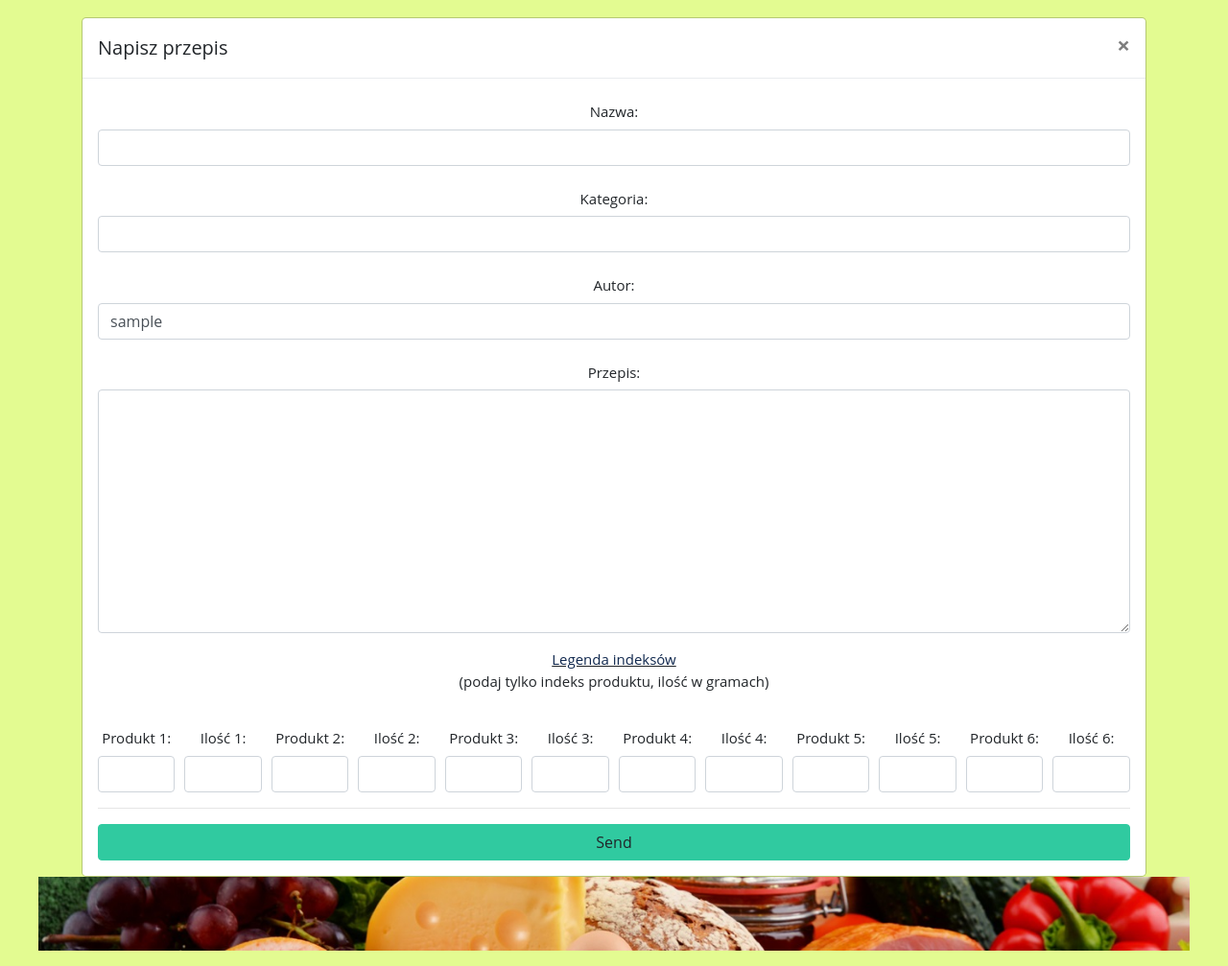
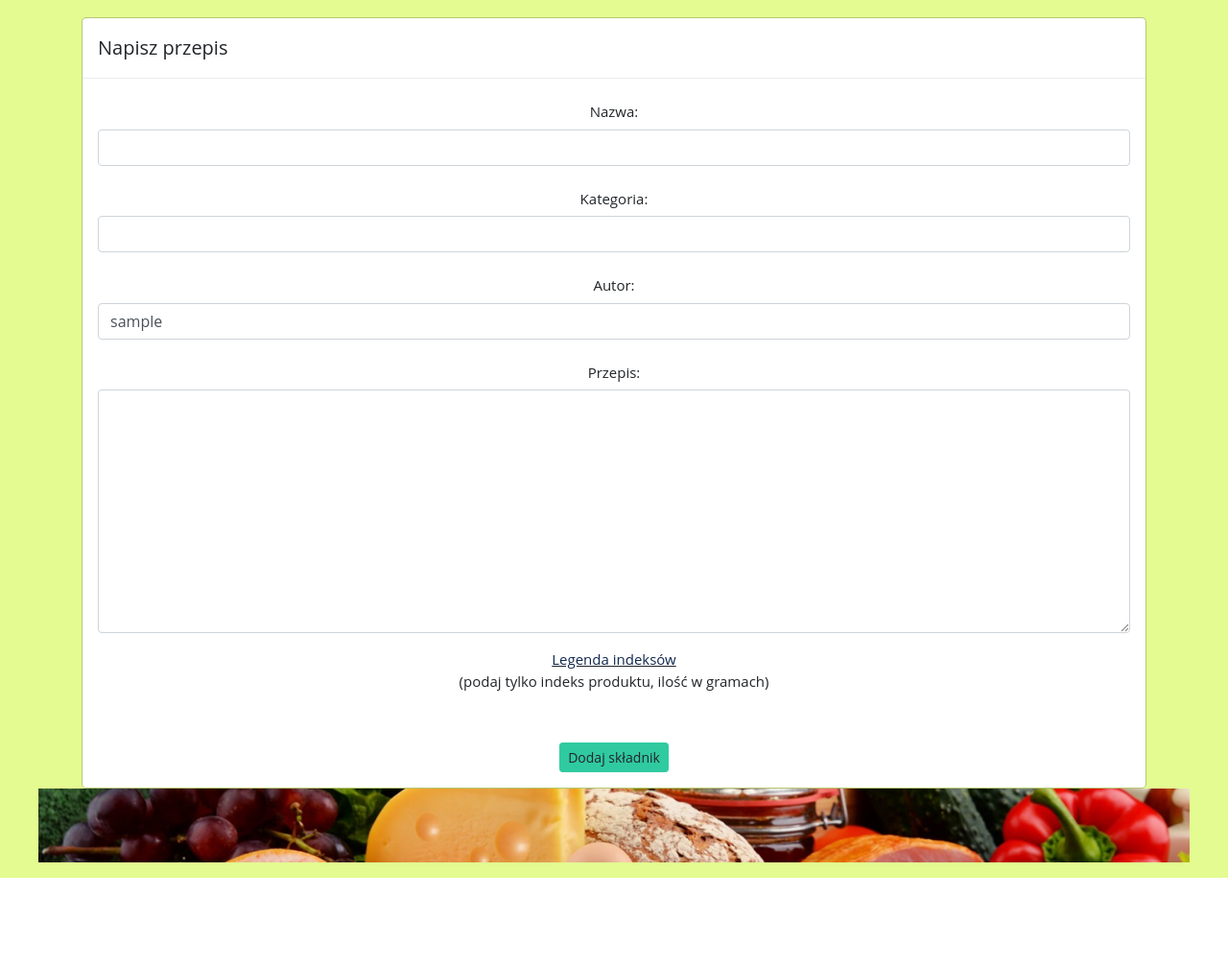
Before and after one commit to jacektessen/dietapp, a Django app: page /przepisy/recipe_form in a window 1280 px wide. Shown: the part 109-1116 px from the top of the page at 96% size. After the commit the page ends 1024 px from the top, so only its background shows below. Run offline with Django 3.2, Linux system fonts and the light colour scheme; the visitor is signed in with stand-in values (Sample User, id 1); some libraries are stand-ins or nearby versions.

Commit message:
Recipes model uses Many-to-many relationships

```diff
--- a/dietapp/settings.py
+++ b/dietapp/settings.py
@@ -49,6 +49,8 @@ INSTALLED_APPS = [
     'django.contrib.humanize',
     'rest_framework',
     'comments.apps.CommentsConfig',
+    'multiselectfield',
+
 ]
 
 MIDDLEWARE = [
--- a/my_test/urls.py
+++ b/my_test/urls.py
@@ -5,5 +5,5 @@ from . import views
 urlpatterns = [
     path('test_recipes', views.test_fill, name='test_recipes'),
     path('test_form', views.test_form, name='test_form'),
-    #path('<int:recipe_id>', views.recipe, name='recipe'),
+#     #path('<int:recipe_id>', views.recipe, name='recipe'),
 ]
--- a/recipes/choices.py
+++ b/recipes/choices.py
@@ -1,5 +1,5 @@
 recipe_kcal_choices = {
-   'very low'   : 'do 50',
+   'very_low'   : 'do 50',
    'low'        : '50-150',
    'medium'     : '150-300',
    'quite_high' : '300-500',
@@ -8,9 +8,9 @@ recipe_kcal_choices = {
 }
 
 recipe_category_choices = {
-    'śniadanie': 'śniadanie',
+    'sniadanie': 'śniadanie',
     'lunch': 'lunch',
-    'przekąska': 'przekąska',
+    'przekaska': 'przekąska',
     'obiad': 'obiad',
     'kolacja': 'kolacja',
     'deser': 'deser',
--- a/recipes/urls.py
+++ b/recipes/urls.py
@@ -7,6 +7,8 @@ urlpatterns = [
     path('<int:recipe_id>', views.recipe, name='recipe'),
     path('recipe_form', views.recipe_form, name='recipe_form'),
     path('add_recipe', views.add_recipe, name='add_recipe'),
+    path('add_products_to_recipe', views.add_products_to_recipe, name='add_products_to_recipe'),
+    path('add_recipe_finish', views.add_recipe_finish, name='add_recipe_finish'),
     path('legend', views.legend, name='legend'),
     path('search1', views.search1, name='search1'), # Wyszukiwarka przepisów
 ]
--- a/recipes/views.py
+++ b/recipes/views.py
@@ -4,12 +4,12 @@ from django.core.paginator import EmptyPage, PageNotAnInteger, Paginator
 from django.contrib import messages #, auth
 from django.db.models import Q
 
-from .models import Recipes
+from .models import Recipes, Ingredients
 from products.models import Products
 from .choices import recipe_kcal_choices, recipe_category_choices
 
 def index(request):
-    recipes = Recipes.objects.all()
+    recipes = Recipes.objects.order_by('-recipe_date')
 
     paginator = Paginator(recipes, 25)
     page = request.GET.get('page')
@@ -25,68 +25,33 @@ def index(request):
 
 def recipe(request, recipe_id):
     recipe = Recipes.objects.get(id = recipe_id)
+    products = Ingredients.objects.all().filter(recipe_id=recipe_id)
 
-    amt_1 = recipe.ingredient_1 / 100
-    amt_2 = recipe.ingredient_2 / 100
-    amt_3 = recipe.ingredient_3 / 100
-    amt_4 = recipe.ingredient_4 / 100
-    amt_5 = recipe.ingredient_5 / 100
-    amt_6 = recipe.ingredient_6 / 100
+    total_kcal = total_protein = total_fat = total_carbo = total_fibre = 0
 
-    kcal_1 = recipe.product_1.kcal
-    kcal_2 = recipe.product_2.kcal
-    kcal_3 = recipe.product_3.kcal
-    kcal_4 = recipe.product_4.kcal
-    kcal_5 = recipe.product_5.kcal
-    kcal_6 = recipe.product_6.kcal
-
-    total_kcal = ((kcal_1 * amt_1) + (kcal_2 * amt_2) + (kcal_3 * amt_3) + (kcal_4 * amt_4) + (kcal_5 * amt_5) + (kcal_6 * amt_6))
+    for kcal in products:
+        total_kcal += (float(kcal.product.kcal) * float(kcal.ingredient)) / 100
     total_kcal = round(total_kcal, 1)
 
-    protein_1 = float(recipe.product_1.protein)
-    protein_3 = float(recipe.product_3.protein)
-    protein_2 = float(recipe.product_2.protein)
-    protein_4 = float(recipe.product_4.protein)
-    protein_5 = float(recipe.product_5.protein)
-    protein_6 = float(recipe.product_6.protein)
+    for protein in products:
+        total_protein += (float(protein.product.protein) * float(protein.ingredient)) / 100
+    total_protein = round(total_protein, 1)
 
-    total_protein_p = ((protein_1 * amt_1) + (protein_2 * amt_2) + (protein_3 * amt_3) + (protein_4 * amt_4) + (protein_5 * amt_5) + (protein_6 * amt_6))
-    total_protein = round(total_protein_p, 1)
+    for fat in products:
+        total_fat += (float(fat.product.fat) * float(fat.ingredient)) / 100
+    total_fat = round(total_fat, 1)
 
-    fat_1 = float(recipe.product_1.fat)
-    fat_3 = float(recipe.product_3.fat)
-    fat_2 = float(recipe.product_2.fat)
-    fat_4 = float(recipe.product_4.fat)
-    fat_5 = float(recipe.product_5.fat)
-    fat_6 = float(recipe.product_6.fat)
+    for carbo in products:
+        total_carbo += (float(carbo.product.carbo) * float(carbo.ingredient)) / 100
+    total_carbo = round(total_carbo, 1)
 
-    total_fat_p = ((fat_1 * amt_1) + (fat_2 * amt_2) + (fat_3 * amt_3) + (fat_4 * amt_4) + (fat_5 * amt_5) + (fat_6 * amt_6))
-    total_fat = round(total_fat_p, 1)
-
-    carbo_1 = float(recipe.product_1.carbo)
-    carbo_3 = float(recipe.product_3.carbo)
-    carbo_2 = float(recipe.product_2.carbo)
-    carbo_4 = float(recipe.product_4.carbo)
-    carbo_5 = float(recipe.product_5.carbo)
-    carbo_6 = float(recipe.product_6.carbo)
-
-    total_carbo_p = ((carbo_1 * amt_1) + (carbo_2 * amt_2) + (carbo_3 * amt_3) + (carbo_4 * amt_4) + (carbo_5 * amt_5) + (carbo_6 * amt_6))
-    total_carbo = round(total_carbo_p, 1)
-
-    fibre_1 = float(recipe.product_1.fibre)
-    fibre_3 = float(recipe.product_3.fibre)
-    fibre_2 = float(recipe.product_2.fibre)
-    fibre_4 = float(recipe.product_4.fibre)
-    fibre_5 = float(recipe.product_5.fibre)
-    fibre_6 = float(recipe.product_6.fibre)
-
-    total_fibre_p = ((fibre_1 * amt_1) + (fibre_2 * amt_2) + (fibre_3 * amt_3) + (fibre_4 * amt_4) + (fibre_5 * amt_5) + (fibre_6 * amt_6))
-    total_fibre = round(total_fibre_p, 1)
-
-
+    for fibre in products:
+        total_fibre += (float(fibre.product.fibre) * float(fibre.ingredient)) / 100
+    total_fibre = round(total_fibre, 1)
 
     context = {
         'recipe': recipe,
+        'products': products,
         'total_kcal': total_kcal,
         'total_protein': total_protein,
         'total_fat': total_fat,
@@ -106,77 +71,97 @@ def add_recipe(request):
         author = request.POST['author']
         user_id = request.POST['user_id']
         description = request.POST['description']
-        product_1_id = request.POST['product_1_id']
-        ingredient_1 = request.POST['ingredient_1']
-        product_2_id = request.POST['product_2_id']
-        ingredient_2 = request.POST['ingredient_2']
-        product_3_id = request.POST['product_3_id']
-        ingredient_3 = request.POST['ingredient_3']
-        product_4_id = request.POST['product_4_id']
-        ingredient_4 = request.POST['ingredient_4']
-        product_5_id = request.POST['product_5_id']
-        ingredient_5 = request.POST['ingredient_5']
-        product_6_id = request.POST['product_6_id']
-        ingredient_6 = request.POST['ingredient_6']
+
         # photo_main = request.POST['photo_main']
-        # recipe_date = request.POST['recipe_date']
 
-        if product_1_id == '':
-            product_1_id = 1
-            ingredient_1 = 0
-        if product_2_id == '':
-            product_2_id = 1
-            ingredient_2 = 0
-        if product_3_id == '':
-            product_3_id = 1
-            ingredient_3 = 0
-        if product_4_id == '':
-            product_4_id = 1
-            ingredient_4 = 0
-        if product_5_id == '':
-            product_5_id = 1
-            ingredient_5 = 0
-        if product_6_id == '':
-            product_6_id = 1
-            ingredient_6 = 0
-
-        #  Check if recipe exist already
+        # Check if recipe exist already
         exist_name = Recipes.objects.all().filter(name=name)
         exist_description = Recipes.objects.all().filter(description=description)
+
         if exist_name:
             messages.error(request, 'Przepis o takiej nazwie już istnieje')
+
             return redirect('recipe_form')
+
         if exist_description:
             messages.error(request, 'Identyczny przepis już istnieje')
+
             return redirect('recipe_form')
 
 
-        send = Recipes(
+        send_part_1 = Recipes(
             name=name,
             category=category,
             author=author,
             user_id=user_id,
             description=description,
-            product_1_id=product_1_id,
-            ingredient_1=ingredient_1,
-            product_2_id=product_2_id,
-            ingredient_2=ingredient_2,
-            product_3_id=product_3_id,
-            ingredient_3=ingredient_3,
-            product_4_id=product_4_id,
-            ingredient_4=ingredient_4,
-            product_5_id=product_5_id,
-            ingredient_5=ingredient_5,
-            product_6_id=product_6_id,
-            ingredient_6=ingredient_6,
-            # photo_main=photo_main,
-            # recipe_date=recipe_date,
         )
 
-        send.save()
+        send_part_1.save()
+
+        recipe_id = send_part_1.pk
+
+        context = {
+            'recipe_id': recipe_id,
+            'name': name,
+            'category': category,
+            'description': description,
+        }
+
+        return render(request, 'products/recipe_form_add_products.html', context)
+
+
+def add_products_to_recipe(request):
+
+    if request.method == 'POST':
+        product_id = request.POST['product_id']
+        ingredient = request.POST['ingredient']
+        recipe_id = request.POST['recipe_id']
+
+        name = request.POST['name']
+        category = request.POST['category']
+        author = request.POST['author']
+        user_id = request.POST['user_id']
+        description = request.POST['description']
+
+        send_part_2 = Ingredients(
+            product_id = product_id,
+            ingredient = ingredient,
+            recipe_id = recipe_id
+        )
+
+        send_part_2.save()
+
+        part_2 = Ingredients.objects.all().filter(recipe_id=recipe_id)
+
+        context = {
+            'part_2': part_2,
+            'name': name,
+            'category': category,
+            'description': description,
+            'recipe_id': recipe_id
+        }
+
+        return render(request, 'products/recipe_form_add_products.html', context)
+
+def add_recipe_finish(request):
+    if request.method == 'POST':
+        product_id = request.POST['product_id']
+        ingredient = request.POST['ingredient']
+        recipe_id = request.POST['recipe_id']
+
+        send_part_2 = Ingredients(
+            product_id = product_id,
+            ingredient = ingredient,
+            recipe_id = recipe_id
+        )
+
+        send_part_2.save()
 
         messages.success(request, 'Twój przepis został dodany. Dziękuję!!!')
+
         return redirect('recipes')
+
 
 def legend(request):
     queryset_list = Products.objects.all()
@@ -212,9 +197,6 @@ def search1(request):
                                                 Q(product_5_id=keywords_products) |
                                                 Q(product_6_id=keywords_products)
                                                 )
-        # dlaczego poniższe nie działa???
-        # if queryset_list is None:
-        #     queryset_list = queryset_list.filter(product_2_id=keywords_products)
 
     # Category
     if 'category' in request.GET:
--- a/templates/products/recipe_form.html
+++ b/templates/products/recipe_form.html
@@ -15,9 +15,9 @@
       <div class="modal-content">
         <div class="modal-header">
           <h5 class="modal-title" id="inquiryModalLabel">Napisz przepis</h5>
-          <button type="button" class="close" data-dismiss="modal">
+          <!-- <button type="button" class="close" data-dismiss="modal">
             <span>&times;</span>
-          </button>
+          </button> -->
         </div>
         <div class="modal-body">
           <form action="{% url 'add_recipe' %}" method="POST">
@@ -49,84 +49,9 @@
                             >Legenda indeksów</a></u><br/>
                             (podaj tylko indeks produktu, ilość w gramach)
                 </p>
-                <div class="form-row">
-                    <div class="col-md-1">
-                    <label for="product_1_id" class="col-form-label">
-                        Produkt 1:
-                    </label>
-                    <input type="number" name="product_1_id" class="form-control">
-                </div>
-                    <div class="col-md-1">
-                    <label for="ingredient_1" class="col-form-label">Ilość 1: </label>
-                    <input type="number" name="ingredient_1" class="form-control">
-                </div>
-                    <div class="col-md-1">
-                    <label for="product_2_id" class="col-form-label">Produkt 2: </label>
-                    <input type="number" name="product_2_id" class="form-control" >
-                </div>
-                    <div class="col-md-1">
-                    <label for="ingredient_2" class="col-form-label">Ilość 2: </label>
-                    <input type="number" name="ingredient_2" class="form-control">
-                </div>
+                <br/>
+                <input type="submit" value="Dodaj składnik" class="btn btn-secondary btn-sm">
 
-                    <div class="col-md-1">
-                    <label for="product_3_id" class="col-form-label">Produkt 3: </label>
-                    <input type="number" name="product_3_id" class="form-control">
-                </div>
-                    <div class="col-md-1">
-                    <label for="ingredient_3" class="col-form-label">Ilość 3: </label>
-                    <input type="number" name="ingredient_3" class="form-control">
-                </div>
-                <div class="col-md-1">
-                    <label for="product_4_id" class="col-form-label">Produkt 4: </label>
-                    <input type="number" name="product_4_id" class="form-control">
-                </div>
-                    <div class="col-md-1">
-                    <label for="ingredient_4" class="col-form-label">Ilość 4: </label>
-                    <input type="number" name="ingredient_4" class="form-control">
-                </div>
-
-                    <div class="col-md-1">
-                    <label for="product_5_id" class="col-form-label">Produkt 5: </label>
-                    <input type="number" name="product_5_id" class="form-control">
-                </div>
-                    <div class="col-md-1">
-                    <label for="ingredient_5" class="col-form-label">Ilość 5: </label>
-                    <input type="number" name="ingredient_5" class="form-control">
-                </div>
-
-                    <div class="col-md-1">
-                    <label for="product_6_id" class="col-form-label">Produkt 6: </label>
-                    <input type="number" name="product_6_id" class="form-control">
-                </div>
-                    <div class="col-md-1">
-                    <label for="ingredient_6" class="col-form-label">Ilość 6: </label>
-                    <input type="number" name="ingredient_6" class="form-control">
-                </div>
-            </div>
-
-<!-- Dodawanie zdjęć -->
-            <!-- <div class="form-row">
-                    <div class="col-md-1">
-            <form method="post" enctype="multipart/form-data">
-                {% csrf_token %}
-                {{ form.as_p }}
-                <label for="ingredient_6" class="col-form-label">Zdjęcie: </label>
-                <button type="submit">Upload</button>
-              </form>
-                    </div>
-            </div> -->
-
-
-                    <!-- <div class="form-group">
-                    <label for="photo_main" class="col-form-label">Zdjęcie: </label>
-                    <input type="text" name="photo_main" class="form-control">
-                </div> -->
-
-
-                <hr>
-                <input type="submit" value="Send" class="btn btn-block btn-secondary">
-                <div></div>
 
             </form>
 
```
Also changed, not shown: my_test/admin.py (+3 -11 lines), my_test/models.py (+32 -37 lines), my_test/views.py (+19 -9 lines), recipes/admin.py (+2 -10 lines), recipes/models.py (+23 -18 lines), templates/my_test/test_recipes.html (+24 -4 lines), templates/products/recipe.html (+7 -24 lines), templates/products/recipe_form_add_products.html (added, +111 -0 lines), 1 other file.
